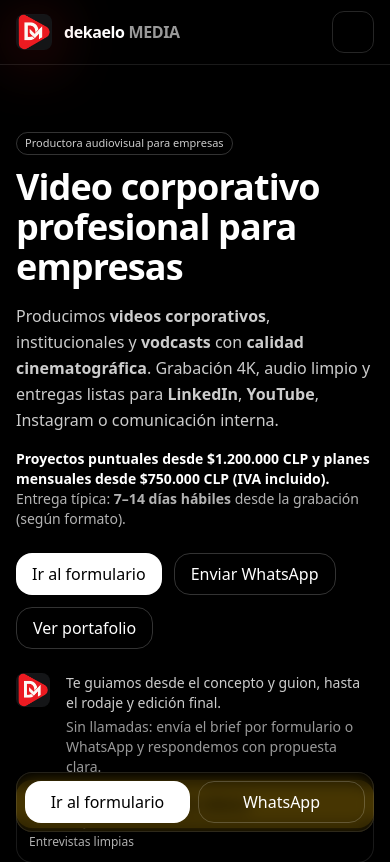
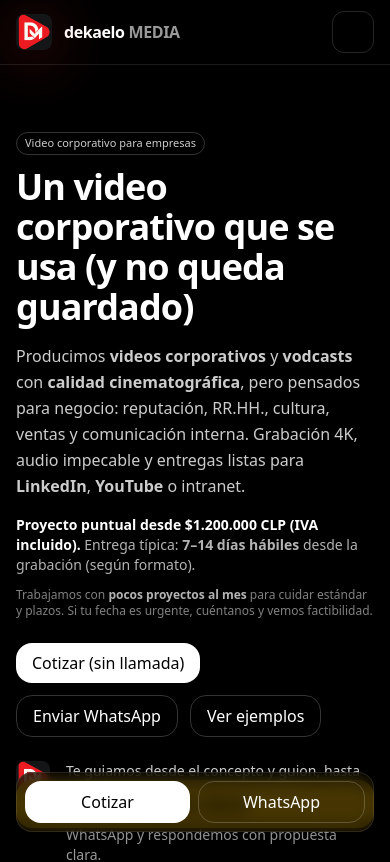
Before and after one commit to TronxGroup/Dekaelo-Media, a Next.js app: page / in a window 390 px wide. Shown: the top 862 px of the page. Built offline with nearby package versions, Linux system fonts and the light colour scheme.

Commit message:
Update page.tsx

```diff
--- a/app/page.tsx
+++ b/app/page.tsx
@@ -1,3 +1,4 @@
+// app/page.tsx
 import Link from 'next/link';
 import Image from 'next/image';
 import type { Metadata } from 'next';
@@ -79,38 +80,38 @@ const FAQ = [
   },
 ];
 
-const SERVICES = [
-  {
-    title: 'Videos corporativos',
-    desc: 'Institucionales, marca empleadora, cultura, innovación, testimoniales y casos.',
-  },
-  {
-    title: 'Vodcast corporativo',
-    desc: 'Podcast en video con estándar profesional: set, audio, multicámara y clips.',
-  },
-  {
-    title: 'Contenido para performance',
-    desc: 'Reels/shorts pensados para anuncios y conversión, no solo “bonito”.',
-  },
-  {
-    title: 'Comunicación interna',
-    desc: 'Mensajes de gerencia, onboarding, inducción, seguridad y capacitación.',
-  },
-  {
-    title: 'Registro de eventos',
-    desc: 'Cobertura, aftermovie, fotos, testimonios y piezas de difusión.',
-  },
-  {
-    title: 'Documental institucional',
-    desc: 'Storytelling de origen, impacto y propósito (formato largo y cortes).',
-  },
-];
-
 const PROCESS = [
   { n: '01', title: 'Brief y objetivo', desc: 'Definimos audiencia, mensaje, tono y qué debe lograr el video.' },
   { n: '02', title: 'Guion / pauta', desc: 'Estructura clara + preguntas para entrevistas y testimonios.' },
   { n: '03', title: 'Grabación profesional', desc: 'Imagen cuidada, audio limpio, iluminación y dirección en set.' },
   { n: '04', title: 'Edición y entregas', desc: 'Corte final + versiones por plataforma + ronda de ajustes.' },
+];
+
+const OFFERS = [
+  {
+    title: 'Video corporativo / institucional (proyecto puntual)',
+    price: `Desde ${PRICING.oneOffFrom} (IVA incl.)`,
+    who: 'Marketing, comunicaciones, ventas, cultura, marca empleadora.',
+    bullets: [
+      'Brief + pauta/guion simple (te guiamos)',
+      'Grabación 4K + audio limpio + dirección en set',
+      'Edición cinematográfica + música stock/licenciada',
+      'Entrega lista para LinkedIn / YouTube + cortes para redes (según alcance)',
+    ],
+    ctaKey: 'oneoff',
+  },
+  {
+    title: 'Vodcast corporativo (serie o episodio)',
+    price: 'Formato profesional multicámara (cotización según set y cantidad)',
+    who: 'Innovación, cultura, liderazgo, contenido B2B de largo plazo.',
+    bullets: [
+      'Set + iluminación + multicámara',
+      'Audio pro + limpieza + mezcla',
+      'Edición multicámara + color + gráficas básicas (opcional)',
+      'Clips cortos para difusión interna/externa',
+    ],
+    ctaKey: 'vodcast',
+  },
 ];
 
 function buildWhatsAppLink() {
@@ -120,7 +121,8 @@ function buildWhatsAppLink() {
     '2) Objetivo (marca / ventas / RRHH / interna):\n' +
     '3) Tipo (institucional / vodcast / reels / evento):\n' +
     '4) Fecha y ciudad:\n' +
-    '5) Referencias (links):\n\n' +
+    '5) Presupuesto estimado:\n' +
+    '6) Referencias (links):\n\n' +
     'Gracias 🙌';
 
   const encoded = encodeURIComponent(text);
@@ -161,6 +163,15 @@ function buildLocalBusinessJsonLd() {
   };
 }
 
+function slugifyKey(input: string) {
+  return input
+    .toLowerCase()
+    .normalize('NFD')
+    .replace(/[\u0300-\u036f]/g, '')
+    .replace(/[^\w]+/g, '_')
+    .replace(/^_+|_+$/g, '');
+}
+
 export default function Page() {
   const waLink = buildWhatsAppLink();
   const faqJsonLd = buildFaqJsonLd();
@@ -177,7 +188,7 @@ export default function Page() {
         <div className="container">
           <div className="p-2 rounded-2xl bg-black/70 border border-white/10 backdrop-blur flex gap-2">
             <Link href="/contacto#form" className="btn flex-1 text-center" data-cta="sticky_form">
-              Ir al formulario
+              Cotizar
             </Link>
             <a
               href={waLink}
@@ -196,29 +207,33 @@ export default function Page() {
       <div className="container pt-16 md:pt-24 pb-12 md:pb-16">
         <div className="grid lg:grid-cols-2 gap-10 items-center">
           <div>
-            <span className="badge">Productora audiovisual para empresas</span>
+            <span className="badge">Video corporativo para empresas</span>
 
-            <h1 className="h1 mt-3">Video corporativo profesional para empresas</h1>
+            <h1 className="h1 mt-3">Un video corporativo que se usa (y no queda guardado)</h1>
 
             <p className="p mt-4">
-              Producimos <strong>videos corporativos</strong>, institucionales y <strong>vodcasts</strong> con{' '}
-              <strong>calidad cinematográfica</strong>. Grabación 4K, audio limpio y entregas listas para{' '}
-              <strong>LinkedIn</strong>, <strong>YouTube</strong>, Instagram o comunicación interna.
+              Producimos <strong>videos corporativos</strong> y <strong>vodcasts</strong> con{' '}
+              <strong>calidad cinematográfica</strong>, pero pensados para negocio: reputación, RR.HH., cultura, ventas y
+              comunicación interna. Grabación 4K, audio impecable y entregas listas para <strong>LinkedIn</strong>,{' '}
+              <strong>YouTube</strong> o intranet.
             </p>
 
-            {/* PROMESA + PRECIO (ACTUALIZADO) */}
             <p className="mt-4 text-sm text-white/70">
               <span className="font-semibold text-white">
-                Proyectos puntuales desde {PRICING.oneOffFrom} CLP y planes mensuales desde {PRICING.plansFrom} CLP (IVA
-                incluido).
+                Proyecto puntual desde {PRICING.oneOffFrom} CLP (IVA incluido).
               </span>{' '}
               Entrega típica: <strong>7–14 días hábiles</strong> desde la grabación (según formato).
             </p>
 
-            {/* CTA: sin llamadas */}
+            <p className="mt-3 text-xs text-white/50">
+              Trabajamos con <span className="text-white/70 font-semibold">pocos proyectos al mes</span> para cuidar
+              estándar y plazos. Si tu fecha es urgente, cuéntanos y vemos factibilidad.
+            </p>
+
+            {/* CTA */}
             <div className="mt-6 flex flex-wrap gap-3">
               <Link href="/contacto#form" className="btn" data-cta="hero_form">
-                Ir al formulario
+                Cotizar (sin llamada)
               </Link>
 
               <a
@@ -232,7 +247,7 @@ export default function Page() {
               </a>
 
               <Link href="/portafolio" className="btn-outline" data-cta="hero_portfolio">
-                Ver portafolio
+                Ver ejemplos
               </Link>
             </div>
 
@@ -240,7 +255,7 @@ export default function Page() {
             <div className="mt-6 flex items-start gap-4 text-white/70 text-sm">
               <Image src="/logo.png" alt="Dekaelo Media" width={34} height={34} className="rounded-lg" />
               <div>
-                <p className="text-white/80">Te guiamos desde el concepto y guion, hasta el rodaje y edición final.</p>
+                <p className="text-white/80">Te guiamos desde el concepto y guion, hasta el rodaje y la edición final.</p>
                 <p className="text-white/60 mt-1">
                   Sin llamadas: envía el brief por formulario o WhatsApp y respondemos con propuesta clara.
                 </p>
@@ -280,45 +295,113 @@ export default function Page() {
         </div>
       </section>
 
-      {/* SERVICES */}
+      {/* OFFERS (ads-friendly) */}
       <section id="servicios" className="container py-16">
         <div className="max-w-3xl">
-          <h2 className="h2">¿Qué producimos?</h2>
+          <h2 className="h2">Elige tu formato (te guiamos)</h2>
           <p className="text-white/70 mt-2">
-            Elegimos el formato según tu objetivo (marca, conversión, reputación, cultura, ventas o comunicación
-            interna). Si no sabes qué pedir, te guiamos.
+            Para campañas de Google, lo más común es: <strong>1 video institucional</strong> o <strong>1 vodcast</strong>
+            . Si no sabes qué pedir, descríbenos el objetivo y te recomendamos formato, duración y entregables.
           </p>
         </div>
 
-        <div className="grid md:grid-cols-3 gap-6 mt-10">
-          {SERVICES.map((s) => (
-            <div key={s.title} className="card p-6 border border-white/10">
-              <h3 className="font-semibold text-lg">{s.title}</h3>
-              <p className="text-white/70 mt-2 text-sm">{s.desc}</p>
-              <div className="mt-4 flex gap-3 flex-wrap">
-                <Link
-                  href="/contacto#form"
-                  className="underline underline-offset-4 text-white/80 hover:text-white"
-                  data-cta={`service_form_${s.title.toLowerCase().replace(/[^\w]+/g, '_')}`}
-                >
-                  Ir al formulario →
+        <div className="grid lg:grid-cols-2 gap-6 mt-10">
+          {OFFERS.map((o) => {
+            const key = slugifyKey(o.ctaKey);
+            return (
+              <div key={o.title} className="card p-7 border border-white/10">
+                <div className="flex items-start justify-between gap-4">
+                  <h3 className="font-semibold text-lg">{o.title}</h3>
+                  <span className="text-xs text-white/60">{o.price}</span>
+                </div>
+
+                <p className="text-white/70 mt-2 text-sm">{o.who}</p>
+
+                <ul className="mt-4 space-y-2 text-white/80 text-sm">
+                  {o.bullets.map((b) => (
+                    <li key={b}>• {b}</li>
+                  ))}
+                </ul>
+
+                <div className="mt-6 flex gap-3 flex-wrap">
+                  <Link href="/contacto#form" className="btn" data-cta={`offer_${key}_form`}>
+                    Cotizar
                   </Link>
                   <a
                     href={waLink}
-                  className="underline underline-offset-4 text-white/60 hover:text-white"
-                  data-cta={`service_whatsapp_${s.title.toLowerCase().replace(/[^\w]+/g, '_')}`}
+                    className="btn-outline"
+                    data-cta={`offer_${key}_whatsapp`}
                     target="_blank"
                     rel="noopener noreferrer"
                   >
-                  WhatsApp →
+                    WhatsApp
                   </a>
+                  <Link
+                    href="/portafolio"
+                    className="underline underline-offset-4 text-white/70 hover:text-white"
+                    data-cta={`offer_${key}_portfolio`}
+                  >
+                    Ver ejemplos →
+                  </Link>
                 </div>
               </div>
-          ))}
+            );
+          })}
         </div>
       </section>
 
-      {/* FEATURE: MONTHLY PLAN */}
+      {/* CASES (moved up for trust) */}
+      <section className="container py-16">
+        <h2 className="h2 text-center mb-12">Casos destacados</h2>
+
+        <div className="grid md:grid-cols-3 gap-8">
+          <div className="card p-6 border border-white/10">
+            <h3 className="font-semibold text-lg">Innova Talks — Banco BICE</h3>
+            <p className="text-white/70 mt-2">
+              Vodcast corporativo en video con entrevistas. Formato para posicionar cultura, iniciativas y liderazgo.
+            </p>
+            <div className="mt-4 text-xs text-white/50">
+              Entregas listas para difusión interna/externa + clips cortos.
+            </div>
+          </div>
+
+          <div className="card p-6 border border-white/10">
+            <h3 className="font-semibold text-lg">Creando Líderes para Asia — APCC</h3>
+            <p className="text-white/70 mt-2">
+              Serie de episodios + clips reutilizables para YouTube, LinkedIn y newsletters.
+            </p>
+            <div className="mt-4 text-xs text-white/50">Piezas pensadas para comunicar valor y continuidad.</div>
+          </div>
+
+          <div className="card p-6 border border-white/10">
+            <h3 className="font-semibold text-lg">Documental 80 Años — Trewhela’s School</h3>
+            <p className="text-white/70 mt-2">
+              Pieza institucional con versiones y cortes breves para admisión, marketing y redes.
+            </p>
+            <div className="mt-4 text-xs text-white/50">Storytelling largo + recortes de alta utilidad.</div>
+          </div>
+        </div>
+
+        <div className="text-center mt-10 flex justify-center gap-3 flex-wrap">
+          <Link href="/portafolio" className="btn-outline" data-cta="cases_portfolio">
+            Ver más trabajos →
+          </Link>
+          <Link href="/contacto#form" className="btn" data-cta="cases_form">
+            Cotizar
+          </Link>
+          <a
+            href={waLink}
+            className="btn-outline"
+            data-cta="cases_whatsapp"
+            target="_blank"
+            rel="noopener noreferrer"
+          >
+            WhatsApp
+          </a>
+        </div>
+      </section>
+
+      {/* FEATURE: MONTHLY PLAN (as upsell) */}
       <section className="bg-black/40 border-y border-white/10">
         <div className="container py-16">
           <div className="grid lg:grid-cols-2 gap-10 items-start">
@@ -330,11 +413,10 @@ export default function Page() {
             <div>
               <h2 className="h2">Plan Audiovisual Mensual</h2>
               <p className="text-white/70 mt-2">
-                Consistencia + calidad + estrategia. Un partner creativo que produce y te deja un “banco de contenido”
-                para el mes, sin armar un equipo in-house.
+                Consistencia + calidad + estrategia. Un partner que produce y deja un “banco de contenido” mensual sin
+                armar un equipo in-house.
               </p>
 
-              {/* PRECIO PLAN RECOMENDADO (ACTUALIZADO) */}
               <p className="mt-4 text-sm text-white/70">
                 <span className="font-semibold text-white">
                   Plan Estándar recomendado: {PRICING.planStandard} CLP / mes (IVA incluido).
@@ -356,7 +438,7 @@ export default function Page() {
                   Ver planes
                 </Link>
                 <Link href="/contacto#form" className="btn-outline" data-cta="monthly_form">
-                  Ir al formulario
+                  Cotizar
                 </Link>
                 <a
                   href={waLink}
@@ -401,12 +483,12 @@ export default function Page() {
             <div className="text-white/80">
               <div className="font-semibold text-white">¿Quieres cotizar sin vueltas?</div>
               <div className="text-sm text-white/70 mt-1">
-                Envíanos objetivo + fecha + ciudad + referencias. Respondemos con propuesta clara.
+                Envíanos objetivo + fecha + ciudad + presupuesto estimado + referencias. Respondemos con propuesta clara.
               </div>
             </div>
             <div className="flex gap-3 flex-wrap">
               <Link href="/contacto#form" className="btn" data-cta="process_form">
-                Ir al formulario
+                Cotizar
               </Link>
               <a
                 href={waLink}
@@ -428,22 +510,22 @@ export default function Page() {
           <div className="max-w-3xl mx-auto text-center">
             <h2 className="h2">¿Necesitas un proyecto puntual?</h2>
             <p className="text-white/70 mt-2">
-              Institucionales, cápsulas, testimonios, registro de eventos y piezas explicativas.
-              Te recomendamos formato, duración y enfoque según objetivo.
+              Institucionales, cápsulas, testimonios, registro de eventos y piezas explicativas. Te recomendamos formato,
+              duración y enfoque según objetivo.
             </p>
             <p className="mt-3 text-sm text-white/70">
-              No hacemos llamadas: envía el brief por formulario o WhatsApp y te respondemos con propuesta.
+              Sin llamadas: envía el brief por formulario o WhatsApp y te respondemos con propuesta.
             </p>
 
             <div className="mt-4 inline-flex flex-wrap items-center justify-center gap-2 rounded-2xl border border-white/10 bg-gray-900 px-4 py-3">
               <span className="text-sm text-white/70">Valores referenciales:</span>
-              <span className="text-sm font-semibold text-white">Proyectos puntuales desde {PRICING.oneOffFrom}</span>
+              <span className="text-sm font-semibold text-white">Desde {PRICING.oneOffFrom}</span>
               <span className="text-xs text-white/40">· IVA incluido · alcance según logística y piezas derivadas</span>
             </div>
 
             <div className="mt-6 flex justify-center gap-3 flex-wrap">
               <Link href="/contacto#form" className="btn" data-cta="oneoff_form">
-                Ir al formulario
+                Cotizar
               </Link>
               <a
                 href={waLink}
@@ -496,7 +578,7 @@ export default function Page() {
               </div>
               <div className="mt-6 flex gap-3">
                 <Link href="/contacto#form" className="btn w-full text-center" data-cta="plan_basic_form">
-                  Ir al formulario
+                  Cotizar
                 </Link>
               </div>
             </div>
@@ -525,7 +607,7 @@ export default function Page() {
               </div>
               <div className="mt-6 flex gap-3">
                 <Link href="/contacto#form" className="btn w-full text-center" data-cta="plan_standard_form">
-                  Ir al formulario
+                  Cotizar
                 </Link>
               </div>
             </div>
@@ -552,7 +634,7 @@ export default function Page() {
               </div>
               <div className="mt-6 flex gap-3">
                 <Link href="/contacto#form" className="btn w-full text-center" data-cta="plan_premium_form">
-                  Ir al formulario
+                  Cotizar
                 </Link>
               </div>
             </div>
@@ -576,49 +658,6 @@ export default function Page() {
         </div>
       </section>
 
-      {/* CASES */}
-      <section className="container py-16">
-        <h2 className="h2 text-center mb-12">Casos destacados</h2>
-        <div className="grid md:grid-cols-3 gap-8">
-          <div className="card p-6 border border-white/10">
-            <h3 className="font-semibold text-lg">Innova Talks — Banco BICE</h3>
-            <p className="text-white/70 mt-2">
-              Podcast corporativo en video con entrevistas. Formato para posicionar cultura e iniciativas.
-            </p>
-          </div>
-          <div className="card p-6 border border-white/10">
-            <h3 className="font-semibold text-lg">Creando Líderes para Asia — APCC</h3>
-            <p className="text-white/70 mt-2">
-              Serie de episodios + clips reutilizables para YouTube, LinkedIn y newsletters.
-            </p>
-          </div>
-          <div className="card p-6 border border-white/10">
-            <h3 className="font-semibold text-lg">Documental 80 Años — Trewhela’s School</h3>
-            <p className="text-white/70 mt-2">
-              Pieza institucional con versiones y cortes breves para admisión, marketing y redes.
-            </p>
-          </div>
-        </div>
-
-        <div className="text-center mt-10 flex justify-center gap-3 flex-wrap">
-          <Link href="/portafolio" className="btn-outline" data-cta="cases_portfolio">
-            Ver más trabajos →
-          </Link>
-          <Link href="/contacto#form" className="btn" data-cta="cases_form">
-            Ir al formulario
-          </Link>
-          <a
-            href={waLink}
-            className="btn-outline"
-            data-cta="cases_whatsapp"
-            target="_blank"
-            rel="noopener noreferrer"
-          >
-            WhatsApp
-          </a>
-        </div>
-      </section>
-
       {/* TESTIMONIALS */}
       <section className="bg-black/60 border-y border-white/10">
         <div className="container py-16">
@@ -634,9 +673,7 @@ export default function Page() {
             </div>
 
             <div className="p-6 rounded-2xl bg-gray-900 border border-white/10">
-              <p className="text-white/80 italic">
-                “El video institucional ha sido una inversión de largo plazo y credibilidad.”
-              </p>
+              <p className="text-white/80 italic">“El video institucional ha sido una inversión de largo plazo y credibilidad.”</p>
               <p className="mt-4 font-semibold">William Barhoma</p>
               <p className="text-sm text-white/60">CEO, Exploflex</p>
             </div>
@@ -669,7 +706,7 @@ export default function Page() {
 
           <div className="text-center mt-10 flex justify-center gap-3 flex-wrap">
             <Link href="/contacto#form" className="btn" data-cta="faq_form">
-              Ir al formulario →
+              Cotizar →
             </Link>
             <a href={waLink} className="btn-outline" data-cta="faq_whatsapp" target="_blank" rel="noopener noreferrer">
               WhatsApp
@@ -685,12 +722,12 @@ export default function Page() {
         <div className="p-8 md:p-10 rounded-3xl bg-black/60 border border-white/10 text-center">
           <h2 className="h2 mb-3">Cotiza tu video corporativo</h2>
           <p className="text-white/70 mb-6 max-w-2xl mx-auto">
-            Envíanos objetivo, fecha, ciudad y referencias. Te respondemos con propuesta clara (valor estimado,
-            cronograma y próximos pasos).
+            Envíanos objetivo, fecha, ciudad, presupuesto estimado y referencias. Te respondemos con propuesta clara
+            (valor estimado, cronograma y próximos pasos).
           </p>
           <div className="flex justify-center gap-3 flex-wrap">
             <Link href="/contacto#form" className="btn" data-cta="final_form">
-              Ir al formulario
+              Cotizar
             </Link>
             <a
               href={waLink}
```
Lines whose indentation alone changed are shown as unchanged.
